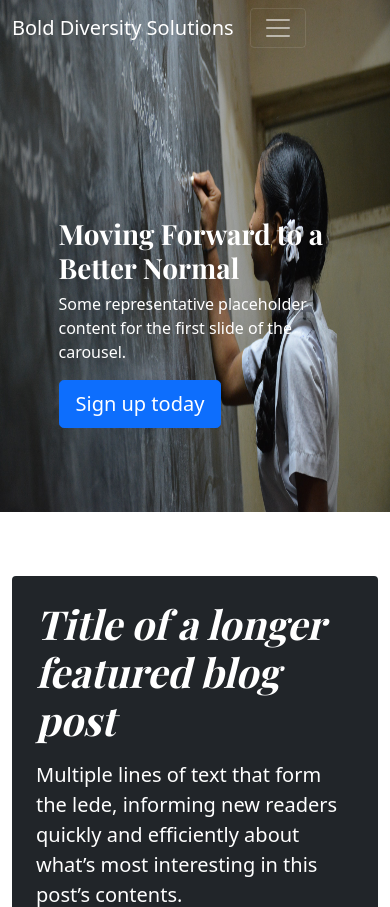
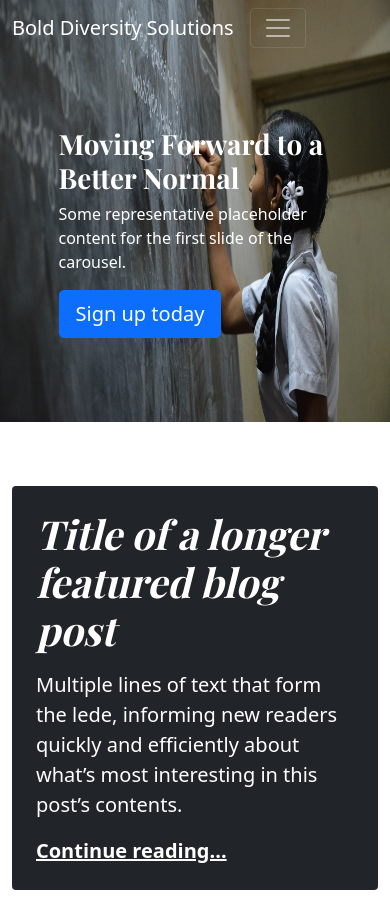
Before and after one commit to neurocrash59/bold-diversity-solutions, a PHP site: page / in a window 390 px wide. Shown: the top 907 px of the page. Run offline with PHP 8.4, Linux system fonts and the light colour scheme.

Commit message:
Add files via upload

```diff
--- a/style.css
+++ b/style.css
@@ -97,12 +97,8 @@ body {
 }
 
 @media screen and (max-width: 576px) {
-    .carousel-item {
-      height: 32rem;
-    }
-
-    .carousel-item > img {
-      height: 32rem;
+    .carousel-item, .carousel-item > img {
+      height: 50vh;
     }
 
     .carousel-caption {
```
